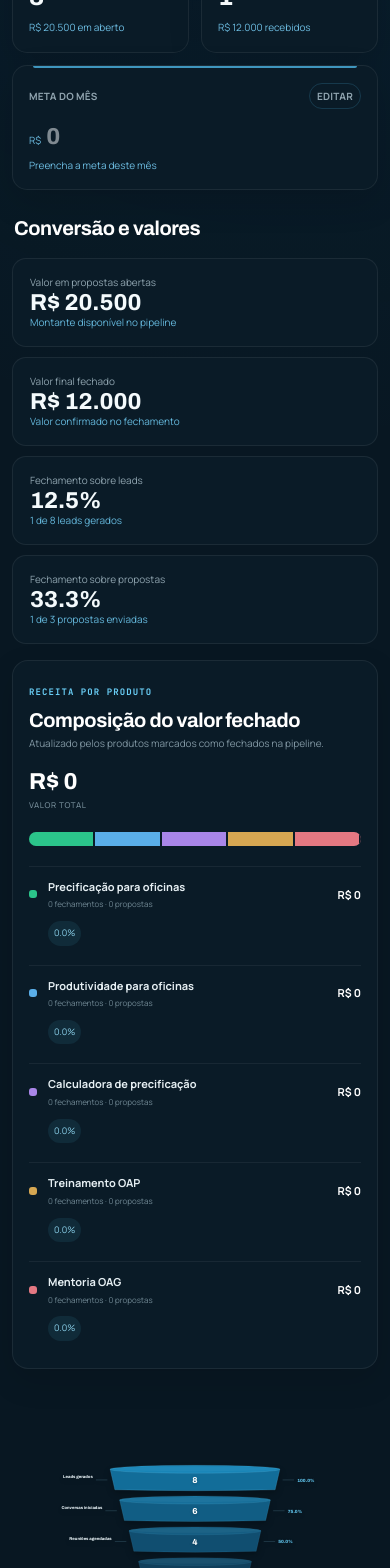
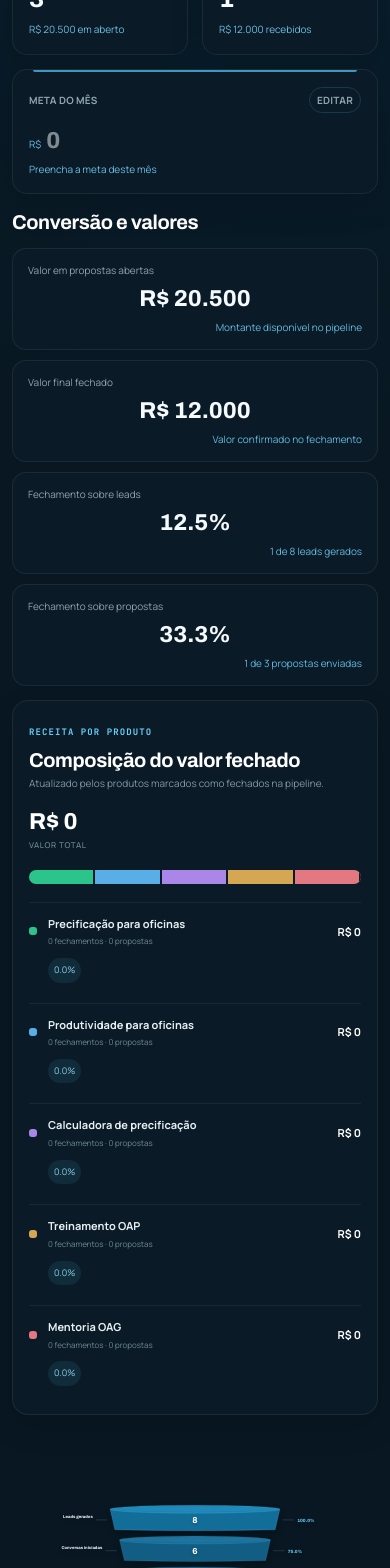
Before and after one commit to cezarhlima1/diegomensor, a Next.js app: page /CRM in a window 390 px wide. Shown: the part 432-2000 px from the top of the page. Built offline with nearby package versions, Linux system fonts and the light colour scheme.

Commit message:
Reorganiza proporções e alinhamento da dashboard

```diff
--- a/components/crm/crm.module.css
+++ b/components/crm/crm.module.css
@@ -1978,3 +1978,36 @@
 .dashboardContent .funnelInsideCount{fill:#fff;font-size:25px;filter:drop-shadow(0 2px 4px rgba(0,0,0,.25))}
 .dashboardContent .funnelOutsidePercent{fill:#63c9f2;font-size:13px;font-weight:800}
 @media(max-width:700px){.dashboardContent .funnelOutsideLabel{font-size:10.5px}.dashboardContent .funnelInsideCount{font-size:22px}.dashboardContent .funnelOutsidePercent{font-size:11.5px}}
+
+/* Normalização estrutural da dashboard: proporções, ritmos e encaixes consistentes. */
+.dashboardContent{grid-template-columns:repeat(2,minmax(0,1fr));column-gap:20px;row-gap:20px}
+.dashboardContent>.kpis{gap:14px}
+.dashboardContent>.financialSummary{display:block;padding-top:2px}
+.dashboardContent>.financialSummary>header{margin:0 0 14px;padding:0}
+.dashboardContent>.financialSummary>header h3{margin:0;font-size:20px;line-height:1.2}
+.dashboardContent>.financialSummary>div{gap:14px}
+.dashboardContent>.financialSummary article{display:flex;min-height:116px;flex-direction:column;justify-content:space-between;padding:18px}
+.dashboardContent>.analysisColumn{align-content:stretch}
+.dashboardContent>.analysisColumn>.productChart{display:flex;height:100%;min-height:0;flex-direction:column;padding:22px}
+.dashboardContent>.analysisColumn>.productChart>header{min-height:65px;margin-bottom:20px}
+.dashboardContent>.analysisColumn>.productChart>.productList{display:grid;grid-template-rows:repeat(5,minmax(58px,1fr));flex:1;align-content:stretch;margin-top:18px}
+.dashboardContent>.analysisColumn>.productChart>.productList article{min-height:58px;padding-block:12px}
+.dashboardContent>.sourcePanel{grid-template-rows:480px auto;gap:20px;padding:0}
+.dashboardContent>.sourcePanel>.funnelVisual{min-height:480px}
+.dashboardContent>.sourcePanel>.originAnalysis{padding:18px;border-radius:16px}
+.dashboardContent>.monthlyChart{margin-top:0}
+@media(max-width:1100px){
+  .dashboardContent{grid-template-columns:1fr;row-gap:18px}
+  .dashboardContent>.analysisColumn>.productChart{height:auto}
+  .dashboardContent>.analysisColumn>.productChart>.productList{grid-template-rows:none}
+  .dashboardContent>.sourcePanel{grid-template-rows:auto auto}
+  .dashboardContent>.sourcePanel>.funnelVisual{min-height:420px}
+}
+@media(max-width:700px){
+  .dashboardContent{row-gap:14px;padding-inline:12px}
+  .dashboardContent>.financialSummary>div{gap:10px}
+  .dashboardContent>.financialSummary article{min-height:102px;padding:15px}
+  .dashboardContent>.analysisColumn>.productChart{padding:16px}
+  .dashboardContent>.sourcePanel{gap:14px}
+  .dashboardContent>.sourcePanel>.funnelVisual{min-height:320px}
+}
```
